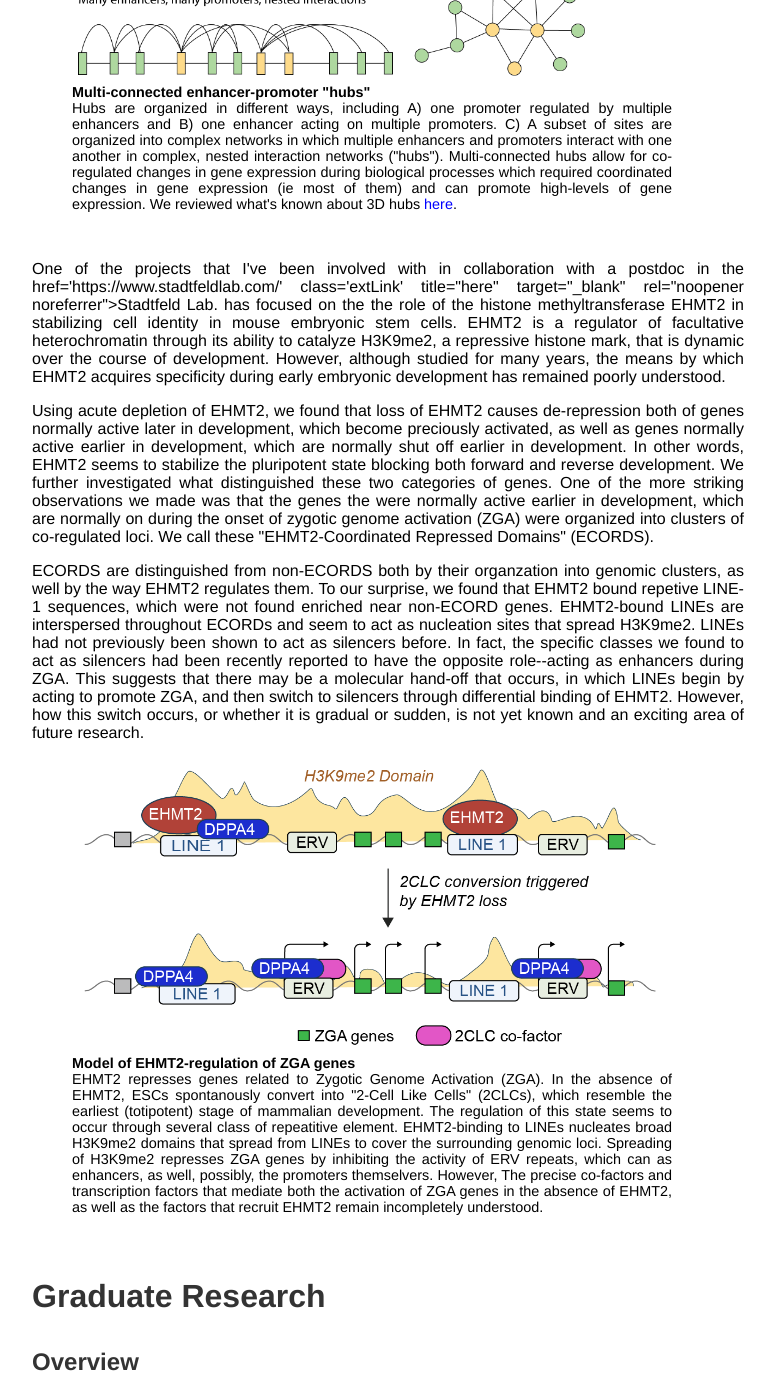
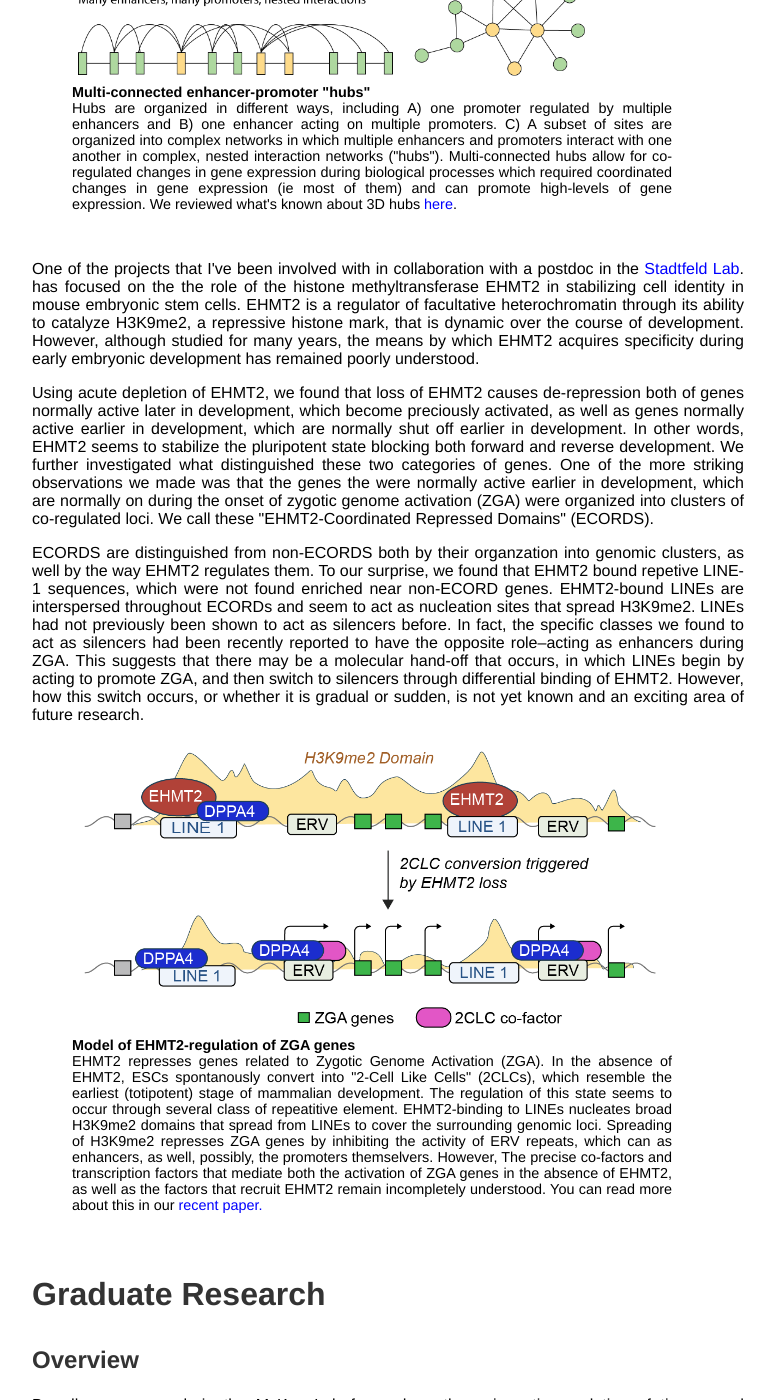
Before and after one commit to cmuyehara/cmuyehara.github.io, a Jekyll site: the page built from pages/research.html, in a window 1280 px wide and 1400 px high, scrolled down 778 px. Shown: the whole window, without its empty margins (252-1027 px from the left). Built offline with Jekyll 4.4.1, drawn with Linux system fonts in a browser that asks for light colours; nearby versions of some CDN libraries; some of the changed lines change nothing that is shown; some of the changed text lies outside the part shown.

Commit message:
Fix bad link formatting and add additional links to EA/MS lab websites and publications.

```diff
--- a/pages/research.html
+++ b/pages/research.html
@@ -6,14 +6,15 @@
 <h1>Postdoctoral Research</h1>
 
 <div class="justify">
-	<p>In the Apostolou lab, my research has focused on how epigentic regulators
+	<p>In the <a href='https://www.apostoloulab.com' class = 'extLink' rel="noopener noreferrer" target = '_blank'>Apostolou Lab</a>,
+	my research has focused on how epigentic regulators
 	control gene expression during the earliest stages of mammalian development.
 	Gene expression is controlled, in part, by cis-acting regulatory elements
 	that act as landing sites for transcription factors that regulate the
 	expression of nearby genes. In contrast to promoters, which are located
 	proximal to the TSSs, enhancers often act over large genomic
-	distances--often located 10s or even 100s of kilobases away from their
-	target genes--and promote transcription by looping out the intervening DNA
+	distances&ndash;often located 10s or even 100s of kilobases away from their
+	target genes&ndash;and promote transcription by looping out the intervening DNA
 	to come into close spatial proximity.</p>
 
 	<p> While many enhancers seem to exhibit exquisite specificity, a subset
@@ -42,7 +43,7 @@
 
 <div class="justify">
 	<p>One of the projects that I've been involved with in collaboration with a postdoc in the
-	href='https://www.stadtfeldlab.com/' class='extLink' title="here" target="_blank" rel="noopener noreferrer">Stadtfeld Lab</a>.
+	<a href='https://www.stadtfeldlab.com/' class='extLink' title="here" target="_blank" rel="noopener noreferrer">Stadtfeld Lab</a>.
 	has focused on the the role of the histone methyltransferase EHMT2 in stabilizing cell identity
 	in mouse embryonic stem cells. EHMT2 is a regulator of facultative heterochromatin through its
 	ability to catalyze H3K9me2, a repressive histone mark, that is dynamic over the course of development. However,
@@ -62,7 +63,7 @@
 	way EHMT2 regulates them. To our surprise, we found that EHMT2 bound repetive LINE-1 sequences, which were
 	not found enriched near non-ECORD genes. EHMT2-bound LINEs are interspersed throughout ECORDs and seem to act
 	as nucleation sites that spread H3K9me2. LINEs had not previously been shown to act as silencers before. In fact,
-	the specific classes we found to act as silencers had been recently reported to have the opposite role--acting as
+	the specific classes we found to act as silencers had been recently reported to have the opposite role&ndash;acting as
 	enhancers during ZGA. This suggests that there may be a molecular hand-off that occurs, in which LINEs begin by
 	acting to promote ZGA, and then switch to silencers through differential binding of EHMT2. However, how this
 	switch occurs, or whether it is gradual or sudden, is not yet known and an exciting area of future research.</p>
@@ -77,7 +78,8 @@
 		nucleates broad H3K9me2 domains that spread from LINEs to cover the surrounding genomic loci. Spreading of H3K9me2
 		represses ZGA genes by inhibiting the activity of ERV repeats, which can as enhancers, as well, possibly, the
 		promoters themselvers. However, The precise co-factors and transcription factors that mediate both the activation of ZGA
-		genes in the absence of EHMT2, as well as the factors that recruit EHMT2 remain incompletely understood.
+		genes in the absence of EHMT2, as well as the factors that recruit EHMT2 remain incompletely understood. You can
+		read more about this in our <a class="extLink" href="https://doi.org/10.1038/s44319-025-00657-5" target="_blank" rel="nooopener noreferrer">recent paper.</a>
 	</figcaption>
 </figure>
 
@@ -105,7 +107,7 @@
 	that, in turn, activates the expression of additional, primary response
 	transcription factors. Canonically, EcR had always been positioned at the top of
 	this hierarchy. My research showed that, EcR acted much more broadly than had
-	previously been believed--it directly bound thousands of enhancers and promoters
+	previously been believed&ndash;it directly bound thousands of enhancers and promoters
 	throughout the genome. By cloning and imaging the expression of patterns of its
 	binding sites both over time, and during acute depletion of EcR, we we able to
 	show that the binding was functional and regulated both the spatial and temporal
```
